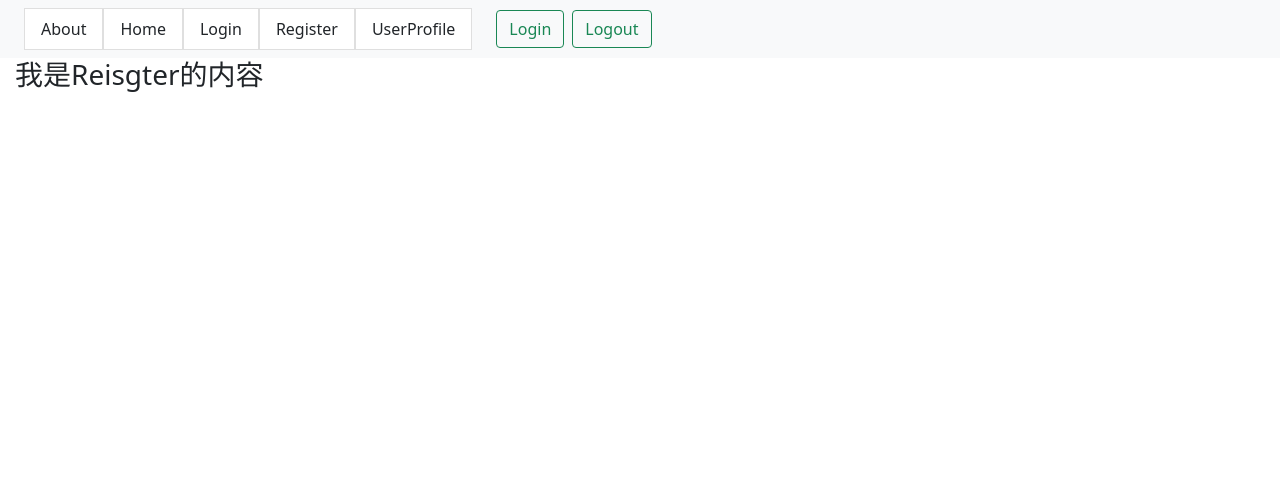
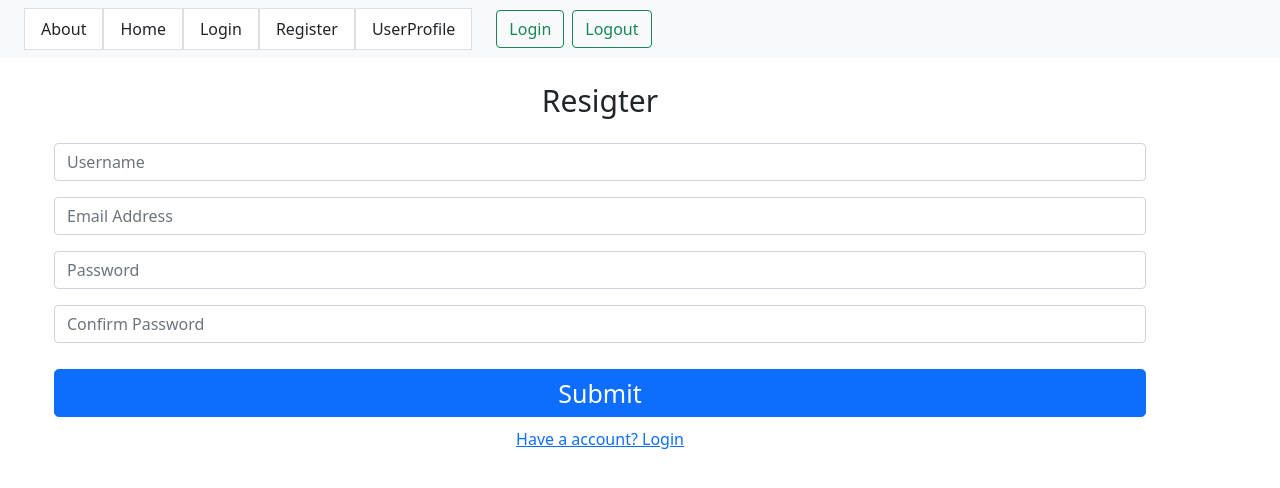
Before and after one commit to DrakeHunterK7/SOEN-341-Fall-2021-TEAM-300, a React (Create React App) app in the folder frontend-stack-bubbling/: page /register in a window 1280 px wide. Shown: the top 488 px of the page. Built offline with nearby package versions, Linux system fonts and the light colour scheme.

Commit message:
UI desgin for resgister page

```diff
--- /dev/null
+++ b/frontend-stack-bubbling/src/pages/Register/index.css
@@ -0,0 +1,17 @@
+.title{
+    font-size: 30px;
+    text-align: center;
+    margin: 20px;;
+}
+
+.button-position{
+    width: 100%;
+    font-size: 25px;
+    line-height: 30px;
+    margin: 10px 0px 10px 0px;
+}
+
+.word{
+    width: 100%;
+    text-align: center;
+}
--- a/frontend-stack-bubbling/src/pages/Register/index.jsx
+++ b/frontend-stack-bubbling/src/pages/Register/index.jsx
@@ -1,10 +1,55 @@
-import React, { Component } from 'react'
-
+import React, { Component } from "react";
+import './index.css'
 export default class Resigter extends Component {
-	render() {
-		// console.log('About组件收到的props是',this.props);
-		return (
-			<h3>我是Reisgter的内容</h3>
-		)
-	}
+  render() {
+    // console.log('About组件收到的props是',this.props);
+    return (
+      <div className="container margin">
+        <div className="title">Resigter</div>
+        <div className="mb-3">
+          <input
+            type="text"
+            className="form-control"
+            id="formGroupExampleInput"
+            placeholder="Username"
+          />
+        </div>
+        <div className="mb-3">
+          <input
+            type="text"
+            className="form-control"
+            id="formGroupExampleInput2"
+            placeholder="Email Address"
+          />
+        </div>
+        <div className="mb-3">
+          <input
+            type="text"
+            className="form-control"
+            id="formGroupExampleInput2"
+            placeholder="Password"
+          />
+        </div>
+        <div className="mb-3">
+          <input
+            type="text"
+            className="form-control"
+            id="formGroupExampleInput2"
+            placeholder="Confirm Password"
+          />
+        </div>
+        <div>
+          <button
+            type="button"
+            className="btn btn-primary btn-lg button-position"
+          >
+            Submit
+          </button>
+          <div className="word">
+            <a href="#">Have a account? Login</a>
+          </div>
+        </div>
+      </div>
+    );
+  }
 }
```
